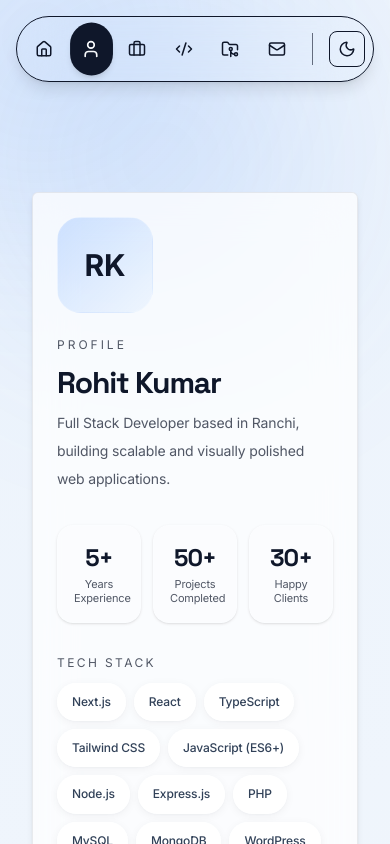
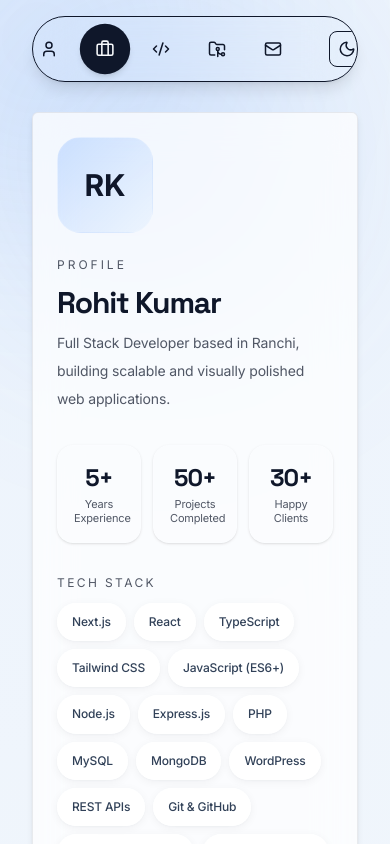
Before and after one commit to rohitkrdevs/rohitkrdevs, a Next.js app: page / in a window 390 px wide. Shown: the top 844 px of the page. Built offline with nearby package versions, Linux system fonts and the light colour scheme.

Commit message:
Responsive navbar improvements

```diff
--- a/app/globals.css
+++ b/app/globals.css
@@ -181,6 +181,16 @@
 	   LAYOUT
 	========================= */
 
+	section[id] {
+		scroll-margin-top: 8rem;
+	}
+
+	@media (max-width: 768px) {
+		section[id] {
+			scroll-margin-top: 7rem;
+		}
+	}
+
 	.container {
 		width: 100%;
 		max-width: var(--container);
@@ -188,26 +198,74 @@
 		padding-inline: 1.5rem;
 	}
 
+	/* =========================================
+	SECTION SPACING
+	========================================= */
+
+	.section {
+		margin-bottom: 6rem;
+	}
+
+	main > section:last-child {
+		margin-bottom: 0;
+	}
+
+	/* remove extra internal spacing */
 	section {
 		position: relative;
-		padding-block: var(--section-padding);
-	}
-
-	.section-sm {
-		padding-block: 4rem;
-	}
+		padding-block: 0;
+	}
+
+	/* =========================================
+	TABLET
+	========================================= */
+
+	@media (max-width: 1024px) {
+		.section {
+			margin-bottom: 4rem;
+		}
+	}
+
+	/* =========================================
+	MOBILE
+	========================================= */
+
+	@media (max-width: 768px) {
+		.container {
+			padding-inline: 1rem;
+		}
+
+		.section {
+			margin-bottom: 2.5rem;
+		}
+	}
+
+	/* =========================================
+	SMALL MOBILE
+	========================================= */
+
+	@media (max-width: 480px) {
+		.section {
+			margin-bottom: 2rem;
+		}
+	}
+
+	/* =========================================
+	SECTION HEADERS
+	========================================= */
 
 	.section-title {
-		margin-bottom: 3rem;
+		margin-bottom: 1.5rem;
 	}
 
 	.section-title h2 {
-		margin-bottom: 1rem;
+		margin-bottom: 0.75rem;
 	}
 
 	.section-title p {
 		max-width: 640px;
-		font-size: 1.05rem;
+		font-size: 1rem;
+		line-height: 1.7;
 	}
 
 	/* =========================
@@ -226,7 +284,14 @@
 
 		box-shadow: var(--shadow-md);
 	}
-
+	/* =========================
+	   NAVIGATION
+	========================= */
+
+	.nav-item {
+		aspect-ratio: 1 / 1;
+		border-radius: 9999px;
+	}
 	/* =========================
 	   CARD
 	========================= */
@@ -759,7 +824,7 @@
 
 .skills-section {
 	position: relative;
-	padding: 6rem 0;
+
 	overflow: hidden;
 }
 
@@ -1064,12 +1129,8 @@
 }
 
 @media (max-width: 640px) {
-	.skills-section {
-		padding: 5rem 0;
-	}
-
 	.skills-header {
-		margin-bottom: 3rem;
+		margin-bottom: 2rem;
 	}
 
 	.skills-grid {
@@ -1107,7 +1168,7 @@
 
 .projects-section {
 	position: relative;
-	padding: 6rem 0;
+
 	overflow: hidden;
 }
 
@@ -1157,13 +1218,20 @@
 ========================================= */
 
 .project-card {
-	flex: 0 0 380px;
+	flex: 0 0 auto;
+
+	width: 380px;
+	min-width: 280px;
+	max-width: 90vw;
+
+	flex-shrink: 0; /* 🔥 CRITICAL FIX */
+
 	scroll-snap-align: start;
 
-	display: flex; /* 🔥 REQUIRED */
-	flex-direction: column; /* 🔥 REQUIRED */
-
-	height: 520px; /* 🔥 KEY: makes all cards equal */
+	display: flex;
+	flex-direction: column;
+
+	height: 520px;
 
 	border-radius: var(--radius-md);
 	overflow: hidden;
@@ -1174,6 +1242,12 @@
 	transition:
 		transform 0.3s ease,
 		box-shadow 0.3s ease;
+}
+@media (max-width: 768px) {
+	.project-card {
+		width: 300px;
+		height: auto;
+	}
 }
 
 .project-card:hover {
@@ -1190,6 +1264,9 @@
 	flex-direction: column;
 	flex: 1;
 	padding: 1.25rem;
+	gap: 12px;
+	min-height: 0; /* 🔥 fixes mobile flex overflow bug */
+	box-sizing: border-box;
 }
 
 .project-footer {
@@ -1220,10 +1297,6 @@
 /* =========================================
    CONTENT
 ========================================= */
-
-.project-content {
-	padding: 1.25rem;
-}
 
 .project-title {
 	font-size: 1.15rem;
@@ -1436,7 +1509,7 @@
 
 .contact-section {
 	position: relative;
-	padding: 6rem 0;
+
 	overflow: hidden;
 }
 
--- a/app/page.tsx
+++ b/app/page.tsx
@@ -20,18 +20,13 @@ export default function Home() {
 			<Navbar />
 
 			{/* Main Content */}
-			<main className="relative z-10 lg:pt-20">
+			<main className="relative z-10 pt-28 md:pt-32">
 				{/* Hero / About */}
 				<section
 					id="about"
 					className="
 						container
-						min-h-screen
-						flex
-						items-center
-						justify-center
-						pt-28
-						pb-20
+						section
 					">
 					<About />
 				</section>
@@ -72,7 +67,6 @@ export default function Home() {
 					className="
 						container
 						section
-						pb-28
 					">
 					<Contact />
 				</section>
--- a/components/About.tsx
+++ b/components/About.tsx
@@ -28,7 +28,7 @@ const stats = [
 
 export default function About() {
 	return (
-		<section className="relative overflow-hidden mb-20">
+		<div className="relative overflow-hidden mb-2">
 			<div className="container">
 				<div
 					className="
@@ -336,6 +336,6 @@ export default function About() {
 					</div>
 				</div>
 			</div>
-		</section>
+		</div>
 	);
 }
--- a/components/Contact.tsx
+++ b/components/Contact.tsx
@@ -85,7 +85,7 @@ export default function Contact() {
 	};
 
 	return (
-		<section id="contact" className="contact-section scroll-mt-32 relative">
+		<div id="contact" className="contact-section relative">
 			{/* TOAST */}
 			{toast.message && (
 				<motion.div
@@ -101,7 +101,7 @@ export default function Contact() {
 				</motion.div>
 			)}
 
-			<div className="container">
+			<div className="container  pb-0 md:pb-20">
 				{/* HEADER */}
 				<motion.div
 					className="contact-header"
@@ -165,6 +165,6 @@ export default function Contact() {
 					</motion.div>
 				</motion.form>
 			</div>
-		</section>
+		</div>
 	);
 }
--- a/components/Experience.tsx
+++ b/components/Experience.tsx
@@ -70,9 +70,7 @@ export default function Experience() {
 	};
 
 	return (
-		<section
-			id="experience"
-			className="relative overflow-hidden py-24 sm:py-32 scroll-mt-32">
+		<div id="experience" className="relative overflow-hidden">
 			<div className="container relative z-10">
 				{/* HEADER */}
 				<motion.div
@@ -151,6 +149,6 @@ export default function Experience() {
 					))}
 				</motion.div>
 			</div>
-		</section>
+		</div>
 	);
 }
--- a/components/Footer.tsx
+++ b/components/Footer.tsx
@@ -1,12 +1,12 @@
 export default function Footer() {
 	return (
 		<footer className="border-t border-slate-200 bg-white/60 backdrop-blur-md dark:border-white/10 dark:bg-transparent">
-			<div className="mx-auto max-w-6xl px-4 py-10 text-center">
+			<div className="mx-auto max-w-6xl px-4 py-5 text-center">
 				<p className="text-sm text-slate-600 dark:text-slate-400">
 					© {new Date().getFullYear()} Rohit Kumar (@rohitkrdevs)
 				</p>
 
-				<p className="mt-2 text-xs text-slate-500 dark:text-slate-500">
+				<p className="mt-1 text-xs text-slate-500 dark:text-slate-500">
 					Built with Next.js • React • Tailwind CSS
 				</p>
 			</div>
--- a/components/Navbar.tsx
+++ b/components/Navbar.tsx
@@ -7,12 +7,12 @@ import { Home, User, Briefcase, Code2, FolderGit2, Mail } from "lucide-react";
 import gsap from "gsap";
 
 export default function Navbar() {
-	const [active, setActive] = useState("#home");
+	const [active, setActive] = useState("#about");
 	const navRef = useRef<HTMLDivElement | null>(null);
 
 	const links = useMemo(
 		() => [
-			{ name: "Home", icon: Home, href: "#home" },
+			// { name: "Home", icon: Home, href: "#home" },
 			{ name: "About", icon: User, href: "#about" },
 			{ name: "Experience", icon: Briefcase, href: "#experience" },
 			{ name: "Skills", icon: Code2, href: "#skills" },
@@ -33,41 +33,53 @@ export default function Navbar() {
 		);
 	}, []);
 
-	// Scroll spy (stable)
+	// Scroll spy
 	useEffect(() => {
-		const sections = links
-			.map((l) => document.getElementById(l.href.replace("#", "")))
-			.filter(Boolean) as HTMLElement[];
+		const handleScroll = () => {
+			const scrollPosition = window.scrollY + window.innerHeight * 0.35;
 
-		const observer = new IntersectionObserver(
-			(entries) => {
-				entries.forEach((entry) => {
-					if (entry.isIntersecting) {
-						setActive(`#${entry.target.id}`);
-					}
-				});
-			},
-			{
-				threshold: 0.6,
-				rootMargin: "-20% 0px -40% 0px",
-			},
-		);
+			let currentSection = "#about";
 
-		sections.forEach((sec) => observer.observe(sec));
+			for (const link of links) {
+				const section = document.getElementById(link.href.replace("#", ""));
 
-		return () => observer.disconnect();
+				if (!section) continue;
+
+				const sectionTop = section.offsetTop;
+				const sectionHeight = section.offsetHeight;
+
+				if (
+					scrollPosition >= sectionTop &&
+					scrollPosition < sectionTop + sectionHeight
+				) {
+					currentSection = link.href;
+				}
+			}
+
+			setActive(currentSection);
+		};
+
+		window.addEventListener("scroll", handleScroll, {
+			passive: true,
+		});
+
+		handleScroll();
+
+		return () => {
+			window.removeEventListener("scroll", handleScroll);
+		};
 	}, [links]);
 
 	// shared styles
 	const baseItem =
-		"group relative flex items-center justify-center w-12 h-12 md:w-14 md:h-14 rounded-full transition-all duration-300 ease-out";
+		"group relative nav-item flex items-center justify-center w-12 h-12 md:w-14 md:h-14 aspect-square rounded-full transition-all duration-300 ease-out";
 
-	const activeItem = "bg-[var(--fg)] text-[var(--bg)] scale-110 shadow-md";
+	const activeItem = "bg-[var(--fg)] text-[var(--bg)] shadow-md scale-105";
 
 	const inactiveItem = "hover:bg-foreground/10 hover:scale-110";
 
 	return (
-		<div className="fixed top-4 left-0 w-full z-50 flex justify-center px-4 pb-4">
+		<div className="fixed top-4 left-0 w-full z-50 flex justify-center px-8 pb-4">
 			<nav
 				ref={navRef}
 				className="
@@ -95,7 +107,7 @@ export default function Navbar() {
 							key={item.name}
 							href={item.href}
 							onClick={() => setActive(item.href)}
-							className={`${baseItem} ${isActive ? activeItem : inactiveItem}`}
+							className={`${baseItem} ${isActive ? activeItem : inactiveItem} shrink-0`}
 							aria-label={item.name}>
 							<Icon size={18} />
 
--- a/components/Skills.tsx
+++ b/components/Skills.tsx
@@ -105,7 +105,7 @@ export default function Skills() {
 	};
 
 	return (
-		<section id="skills" className="skills-section scroll-mt-32">
+		<div id="skills" className="skills-section">
 			<div className="container relative z-10">
 				{/* HEADER */}
 				<motion.div
@@ -162,6 +162,6 @@ export default function Skills() {
 					))}
 				</motion.div>
 			</div>
-		</section>
+		</div>
 	);
 }
```
Also changed, not shown: components/Projects.tsx (+3 -4 lines).
